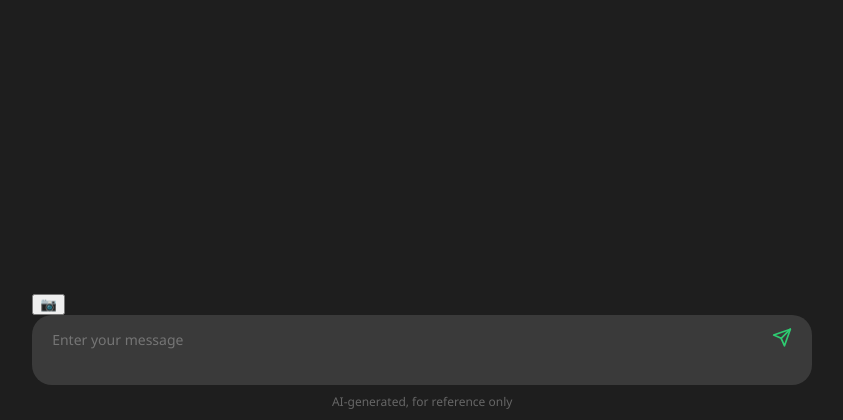
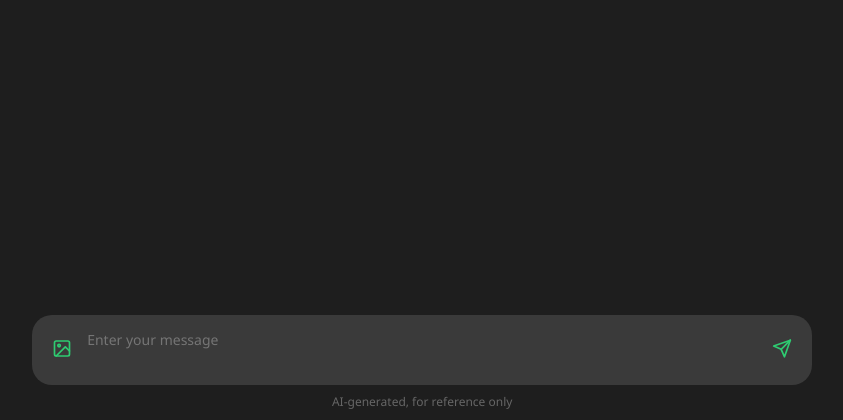
Before and after one commit to Aryan-Raj3112/Caractify, a Flask app: page /chat/chef in a window 1280 px wide. Shown: the part 380-800 px from the top of the page, without its empty margins (322-1165 px from the left). Run offline with Flask 3, Linux system fonts and the light colour scheme; some libraries are stand-ins or nearby versions.

Commit message:
fixed problem of image input not clearing after being sent

```diff
--- a/static/button.css
+++ b/static/button.css
@@ -57,3 +57,21 @@
 .send-button:hover {
     transform: translateY(-50%) scale(1.1);
 }
+
+.image-upload-button {
+    position: absolute;
+    left: 12px;
+    top: 50%;
+    transform: translateY(-50%);
+    background: none;
+    border: none;
+    color: #2ecc71;
+    cursor: pointer;
+    padding: 8px;
+    border-radius: 50%;
+    transition: all 0.2s ease;
+}
+
+.image-upload-button:hover {
+    transform: translateY(-50%) scale(1.1);
+}
--- a/static/footer.css
+++ b/static/footer.css
@@ -50,6 +50,7 @@ textarea#messageInput {
     display: flex;
     align-items: center;
     padding-right: 45px;
+    padding-left: 55px;
 }
 
 textarea#messageInput::placeholder {
--- a/static/message.css
+++ b/static/message.css
@@ -62,3 +62,16 @@
     from { opacity: 0; transform: translateY(10px); }
     to { opacity: 1; transform: translateY(0); }
 }
+
+.chat-image {
+    max-width: 100%;
+    max-height: 300px;
+    border-radius: 8px;
+    margin: 8px 0;
+    object-fit: contain;
+}
+
+.message-content {
+    max-width: 100%;
+    overflow: hidden;
+}
--- a/templates/index.html
+++ b/templates/index.html
@@ -64,8 +64,12 @@
             <form action="/stream" method="POST" enctype="multipart/form-data" id="chatForm">
                 <div class="textarea-container">
                     <input type="file" id="imageInput" name="image" accept="image/*" hidden>
-                    <button type="button" class="image-button" onclick="document.getElementById('imageInput').click()">
-                        📷
+                    <button type="button" class="image-upload-button" onclick="document.getElementById('imageInput').click()">
+                        <svg xmlns="http://www.w3.org/2000/svg" width="20" height="20" viewBox="0 0 24 24" fill="none" stroke="currentColor" stroke-width="2" stroke-linecap="round" stroke-linejoin="round">
+                            <rect x="3" y="3" width="18" height="18" rx="2" ry="2"/>
+                            <circle cx="8.5" cy="8.5" r="1.5"/>
+                            <polyline points="21 15 16 10 5 21"/>
+                        </svg>
                     </button>
                     <textarea autocomplete="off" autofocus name="message" placeholder="Enter your message" required id="messageInput"></textarea>
                     <input type="hidden" name="session_id" value="{{ session_id }}">
@@ -144,21 +148,25 @@
 
                 // Create user message
                 const userMessageDiv = appendMessage(userContent, 'user');
+
+                // Handle image if present
                 if (imageInput.files[0]) {
                     const img = document.createElement('img');
                     img.src = URL.createObjectURL(imageInput.files[0]);
                     img.className = 'chat-image';
-                    img.onload = () => URL.revokeObjectURL(img.src); // Clean up
+                    img.onload = () => URL.revokeObjectURL(img.src);
 
-                    // Ensure message-content exists before prepending
                     let messageContent = userMessageDiv.querySelector('.message-content');
                     if (!messageContent) {
                         messageContent = document.createElement('div');
                         messageContent.className = 'message-content';
                         userMessageDiv.appendChild(messageContent);
                     }
+                    messageContent.prepend(img);
 
-                    messageContent.prepend(img);
+                    // Clear image input
+                    imageInput.value = '';
+                    messageInput.value = '';
                 }
 
                 let modelMessage = null;
@@ -219,10 +227,9 @@
             } finally {
                 document.getElementById('loading').style.display = 'none';
                 messageInput.disabled = false;
-                if (!receivedError) { // Only reset if NO error
-                    messageInput.value = '';
-                    imageInput.value = '';
-                }
+                messageInput.value = '';
+                imageInput.value = ''; // Clear image input
+                messageInput.style.height = '45px'; // Reset height
                 messageInput.focus();
             }
         });
```
